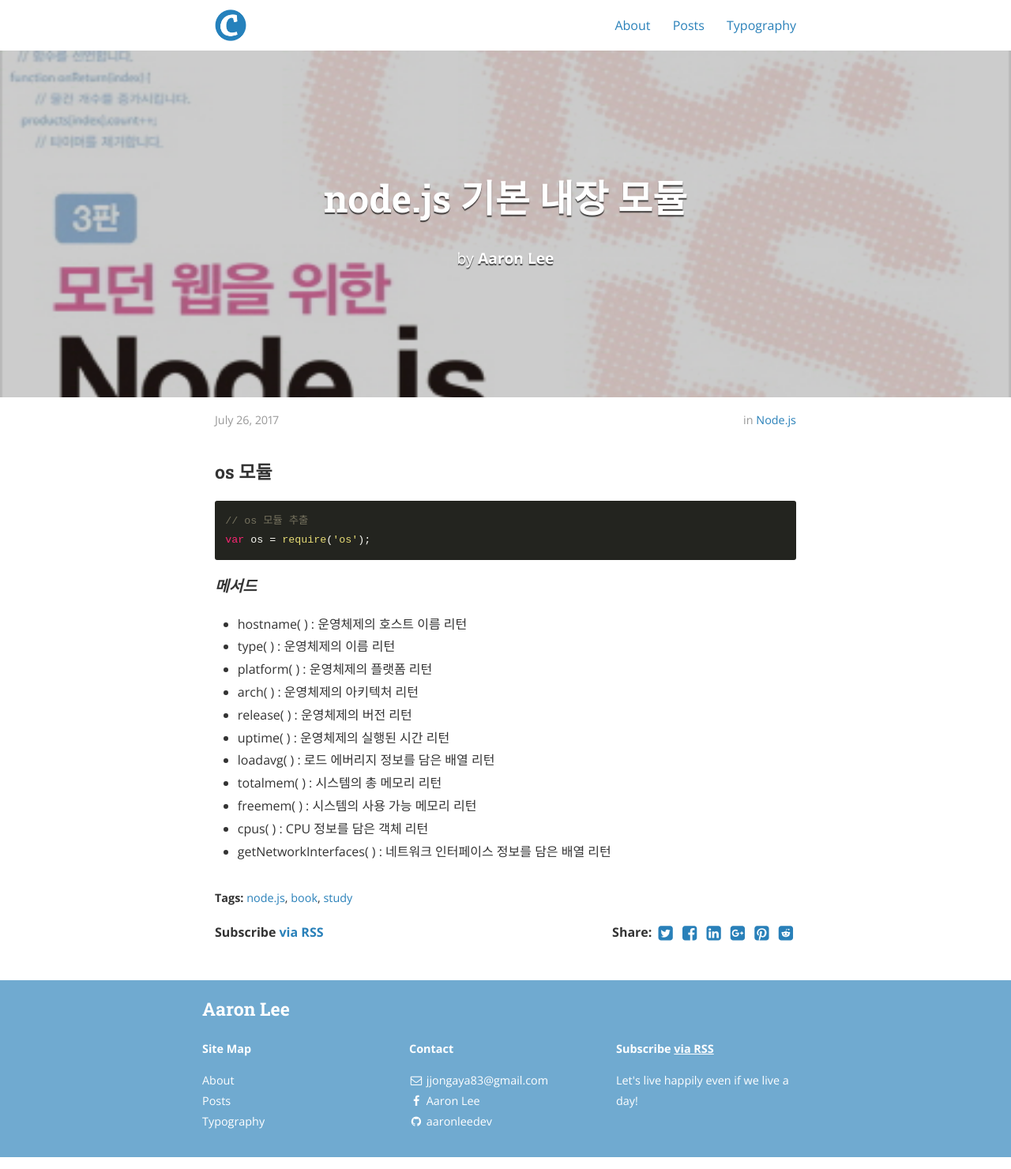
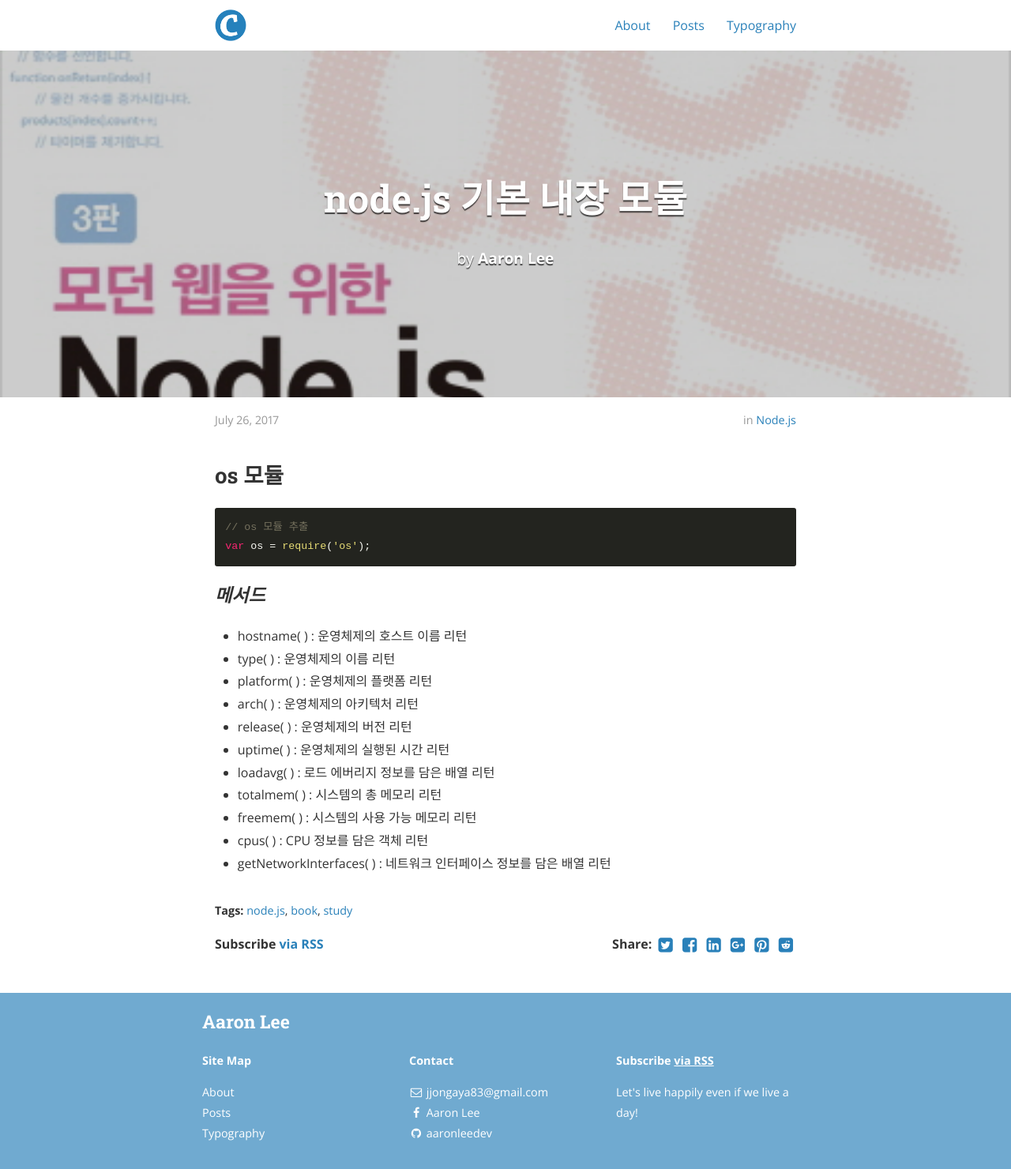
Before and after one commit to aaronleedev/aaronleedev.github.io, a Jekyll site: the page built from _posts/2017-07-26-node-js-4.md, in a window 1280 px wide. Shown: the whole page at 79% size. Built offline with Jekyll 4.4.1, drawn with Linux system fonts in a browser that asks for light colours; nearby versions of some CDN libraries.

````diff
--- a/_posts/2017-07-26-node-js-4.md
+++ b/_posts/2017-07-26-node-js-4.md
@@ -1,6 +1,6 @@
 ---
 layout: post
-title: node.js 기본 내장 모듈
+title:  node.js 기본 내장 모듈
 date:   2017-07-26 22:23:00
 author: Aaron Lee
 categories: node.js
@@ -8,12 +8,12 @@ tags:	node.js book study
 cover:  "/assets/node_js_book_01.png"
 ---
 
-### os 모듈
+## os 모듈
 ```
 // os 모듈 추출
 var os = require('os');
 ```
-#### *메서드*
+### *메서드*
 - hostname( ) : 운영체제의 호스트 이름 리턴
 - type( ) : 운영체제의 이름 리턴
 - platform( ) : 운영체제의 플랫폼 리턴
````
